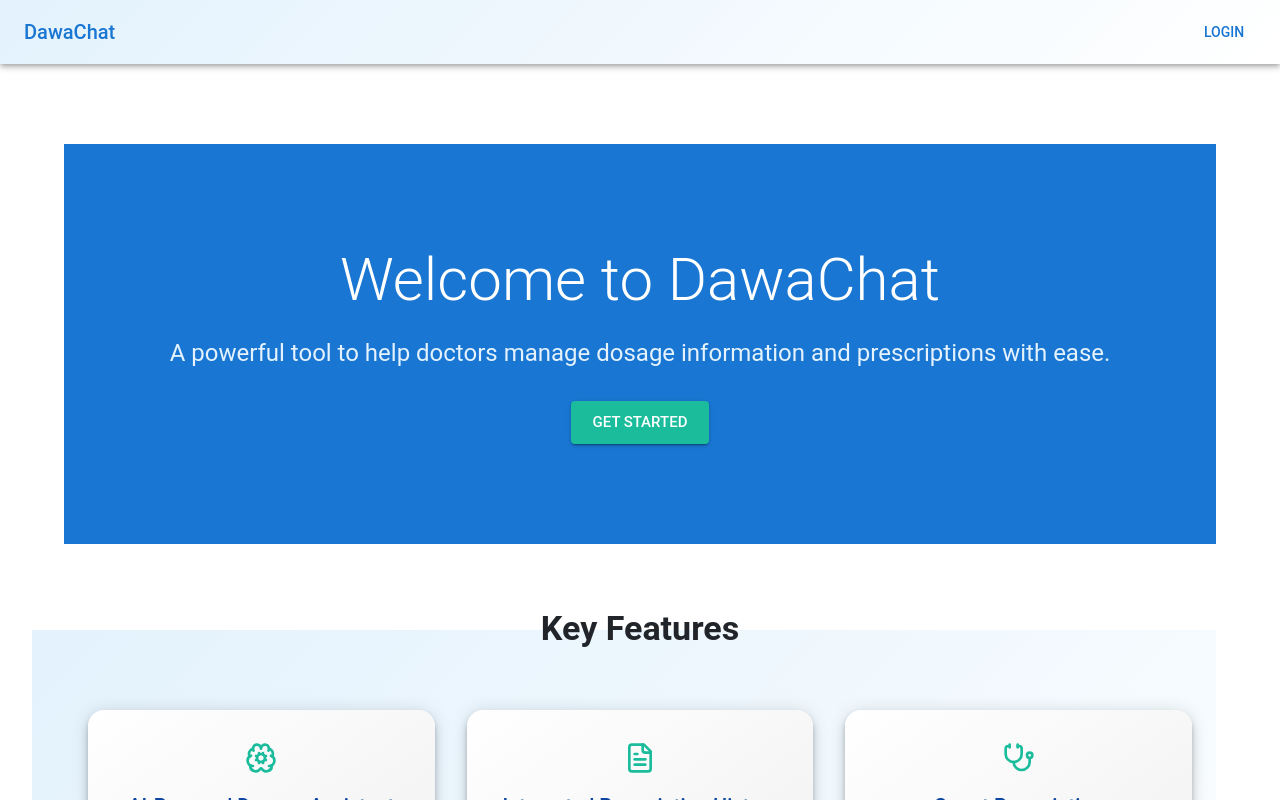
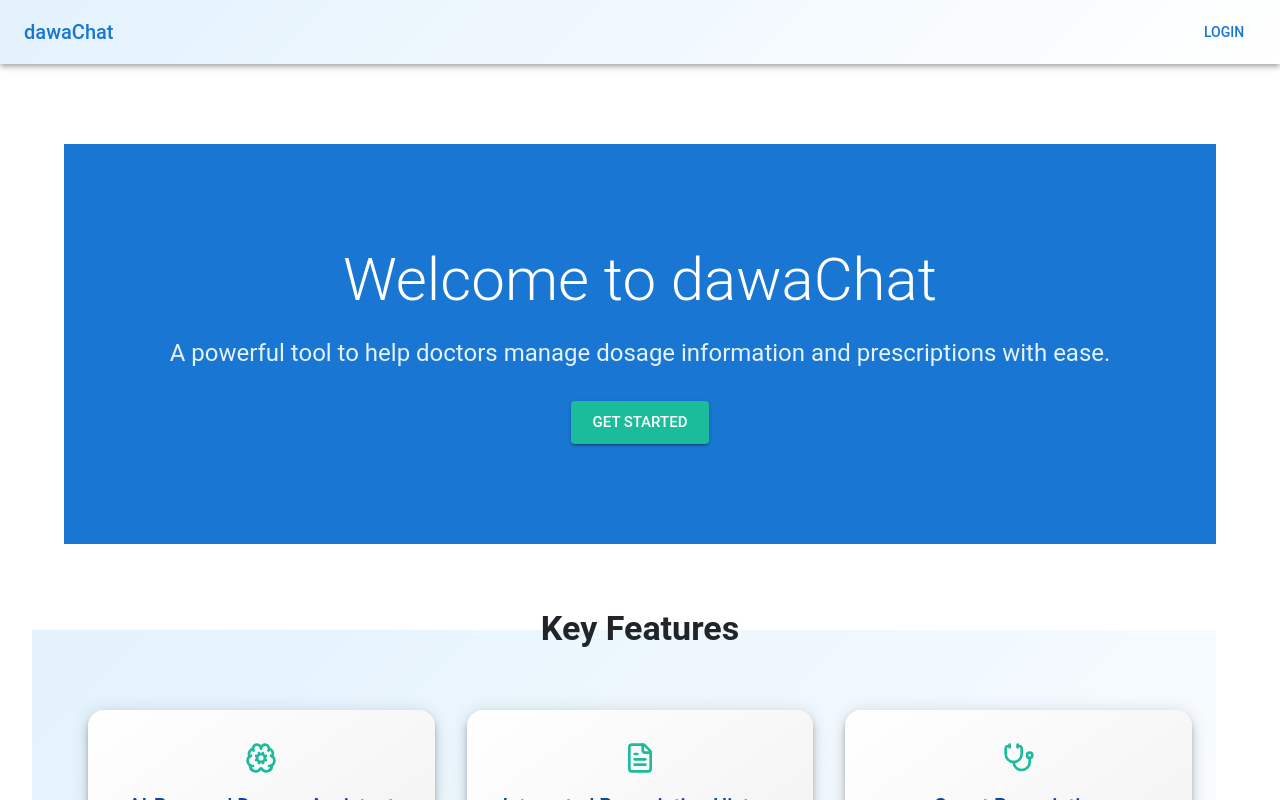
Before and after one commit to davidnene/dawachat_frontend, a React (Create React App) app: page / in a window 1280 px wide. Shown: the top 800 px of the page. Built offline with nearby package versions, Linux system fonts and the light colour scheme; no server answers.

Commit message:
Name fix

```diff
--- a/src/components/Navbar.js
+++ b/src/components/Navbar.js
@@ -15,7 +15,7 @@ const Navbar = () => {
       <Toolbar sx={{ background: 'linear-gradient(135deg, #e3f2fd, #fff)'}}>
         <Typography variant="h6" component="div" sx={{ flexGrow: 1 }}>
           <Link to="/" style={{ textDecoration: "none", color: "#1976d2" }}>
-            DawaChat
+            dawaChat
           </Link>
         </Typography>
 
--- a/src/pages/HomePage.js
+++ b/src/pages/HomePage.js
@@ -63,7 +63,7 @@ const HomePage = () => {
         }}
         >
         <Typography variant="h2" gutterBottom>
-            Welcome to DawaChat
+            Welcome to dawaChat
         </Typography>
         <Typography variant="h5" sx={{ color: '#e3f2fd', mb: 4 }}>
             A powerful tool to help doctors manage dosage information and prescriptions with ease.
```
